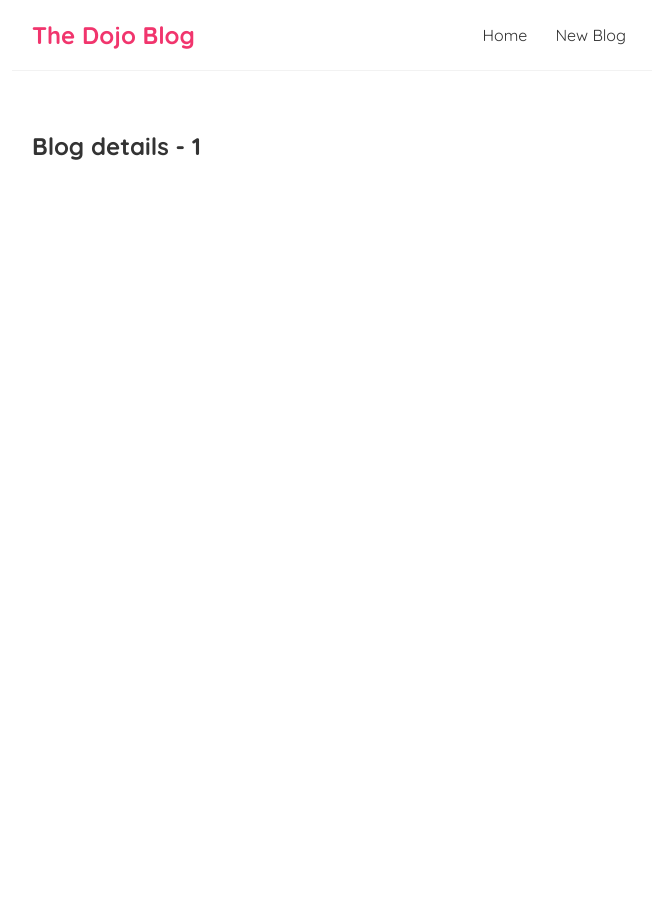
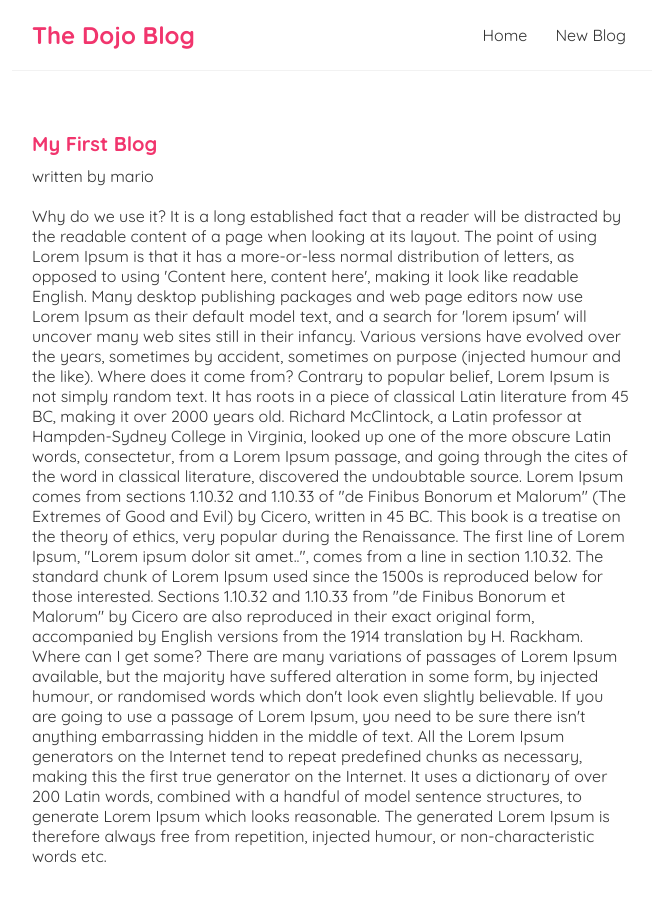
Before and after one commit to mooezz999/React-blog, a React (Create React App) app: page /blogs/1 in a window 1280 px wide. Shown: the top 902 px of the page, without its empty margins (308-967 px from the left). Before the commit the page ends 800 px from the top, so only its background shows below. Built offline with nearby package versions, Linux system fonts and the light colour scheme; data requests are answered from the project's data file.

Commit message:
Reusing custom hooks

```diff
--- a/src/BlogDetails.js
+++ b/src/BlogDetails.js
@@ -1,10 +1,19 @@
 import { useParams } from "react-router-dom";
-
+import useFetch from './usefetch';
 const BlogDetails = () => {
     const {id} = useParams();
+    const {data: blog, error, isPending} = useFetch('http://localhost:8000/blogs/' + id)
     return (
         <div className="blog-details">
-            <h2>Blog details - { id }</h2>
+            { isPending && <div>Loading...</div>}
+            { error && <div>{error}</div>}
+            { blog && (
+                <article>
+                    <h2>{ blog.title}</h2>
+                    <p>written by { blog.author}</p>
+                    <div>{blog.body}</div>
+                </article>
+            )}
         </div>
       );
 }
--- a/src/index.css
+++ b/src/index.css
@@ -51,3 +51,21 @@
 .blog-preview a{
   text-decoration:none;
 }
+
+/* blog details page */
+.blog-details h2 {
+  font-size: 20px;
+  color: #f1356d;
+  margin-bottom: 10px;
+}
+.blog-details div {
+  margin: 20px 0;
+}
+.blog-details button {
+  background: #f1356d;
+  color: #fff;
+  border: 0;
+  padding: 8px;
+  border-radius: 8px;
+  cursor: pointer;
+}
```
